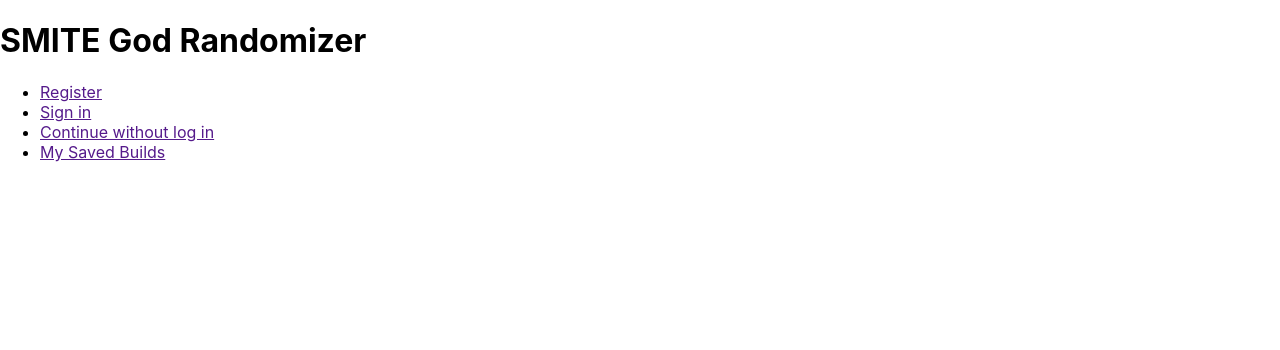
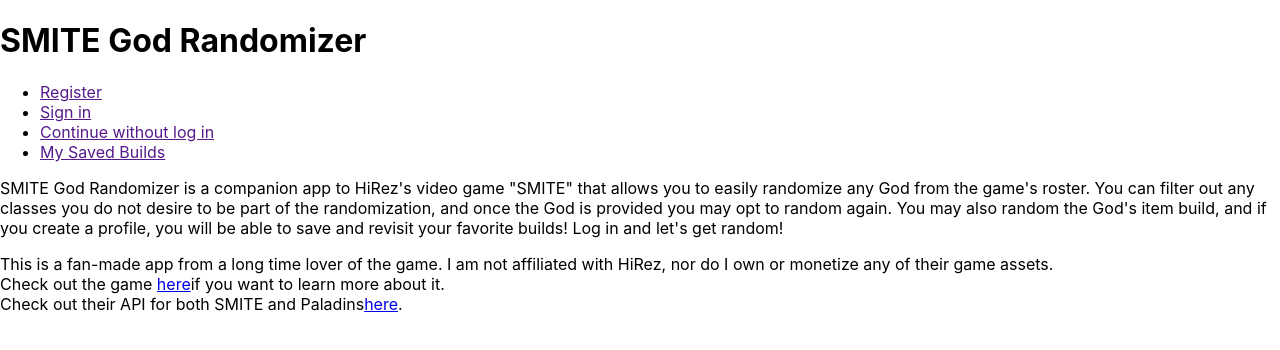
Before and after one commit to lbox87/smite-randomizer-client, a React (Create React App) app: page / in a window 1280 px wide. Shown: the top 350 px of the page. Built offline with nearby package versions, Linux system fonts and the light colour scheme.

Commit message:
added components

```diff
--- a/src/components/app.js
+++ b/src/components/app.js
@@ -1,6 +1,7 @@
 import React from 'react';
 
 import Header from './header';
+import LandingPage from './landing-page';
 
 // import './app.css';
 
@@ -8,6 +9,9 @@
     return (
         <div>
             <Header />
+            <main role="main">
+            <LandingPage />
+            </main>
         </div>
 
     );
--- /dev/null
+++ b/src/components/landing-page.js
@@ -0,0 +1,32 @@
+import React from 'react';
+
+// import './landing-page.css';
+
+export default function LandingPage() {
+    return (
+        <div>
+            {/* break this into an about app component? */}
+        <p>
+            SMITE God Randomizer is a companion app to HiRez's video game "SMITE" that
+            allows you to easily randomize any God from the game's roster.
+            You can filter out any classes you do not desire to be part of the randomization,
+            and once the God is provided you may opt to random again.
+            You may also random the God's item build, and if you create a profile,
+            you will be able to save and revisit your favorite builds!
+            Log in and let's get random!
+        </p>
+        <p>
+            This is a fan-made app from a long time lover of the game.
+            I am not affiliated with HiRez, nor do I own or monetize any of their game assets.
+            <br />
+            Check out the game <a href="https://www.smitegame.com/">here</a>
+            if you want to learn more about it.
+            <br />
+            Check out their API for both SMITE and Paladins
+            <a
+            href="https://www.hirezstudios.com/wp-content/themes/hi-rez-studios/pdf/smite-api-developer-guide.pdf">
+            here</a>.
+        </p>
+        </div>
+    );
+}
```
Also changed, not shown: src/components/about-app.js (added), src/components/login-form.js (added), src/components/registration-form.js (added), src/components/registration-page.js (added).
